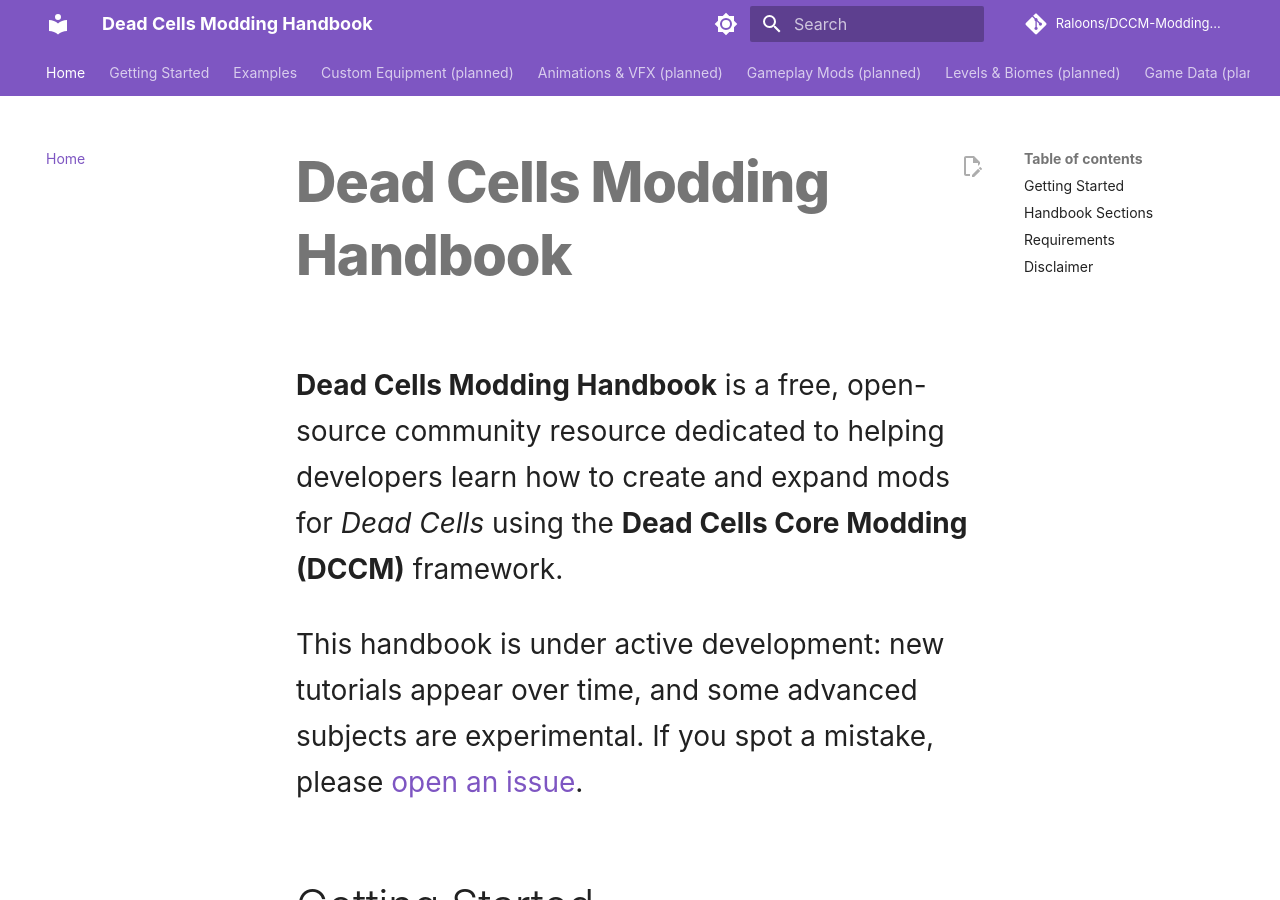
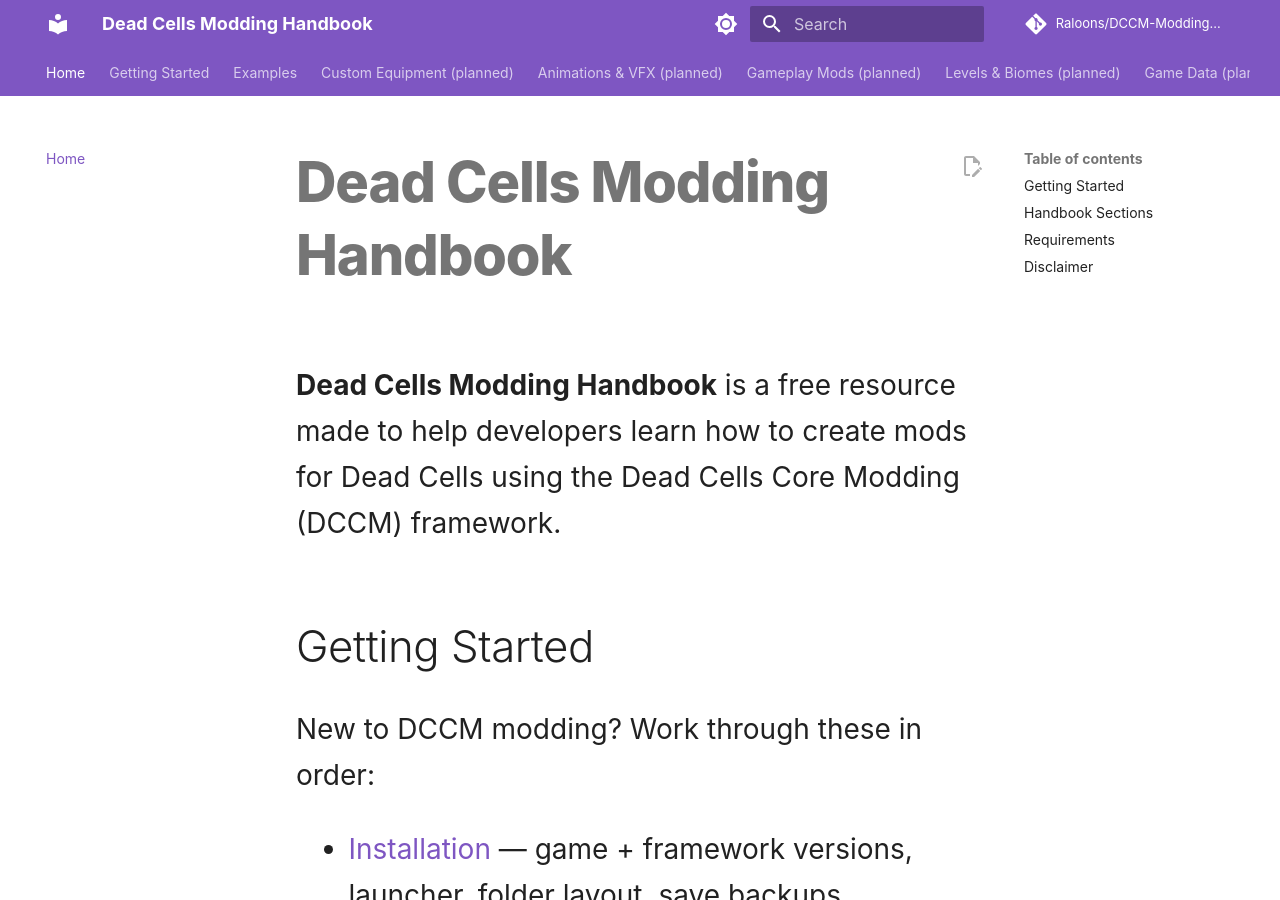
Before and after one commit to Raloons/DCCM-Modding-Handbook, an MkDocs documentation site: the page built from docs/index.md, in a window 1280 px wide and 900 px high. Built offline with MkDocs 1.6.1 and Material for MkDocs 9.7.7, drawn with Linux system fonts in a browser that asks for light colours; comment, search, counter and statistics services are not loaded; some of the changed text lies outside the part shown.

Commit message:
Simplify language in Dead Cells Modding Handbook
Removed unnecessary emphasis on 'free' and simplified language for clarity.

```diff
--- a/docs/index.md
+++ b/docs/index.md
@@ -1,8 +1,6 @@
 # Dead Cells Modding Handbook
 
-**Dead Cells Modding Handbook** is a free, open-source community resource dedicated to helping developers learn how to create and expand mods for *Dead Cells* using the **Dead Cells Core Modding (DCCM)** framework.
-
-This handbook is under active development: new tutorials appear over time, and some advanced subjects are experimental. If you spot a mistake, please [open an issue](https://github.com/Raloons/DCCM-Modding-Guides/issues).
+**Dead Cells Modding Handbook** is a free resource made to help developers learn how to create mods for Dead Cells using the Dead Cells Core Modding (DCCM) framework.
 
 ## Getting Started
 
@@ -26,7 +24,7 @@ New to DCCM modding? Work through these in order:
 
 ## Requirements
 
-This handbook focuses on modding through **Dead Cells Core Modding (DCCM)**.
+This handbook focuses on modding through Dead Cells Core Modding (DCCM).
 
 - [Dead Cells Core Modding — GitHub](https://github.com/dead-cells-core-modding/core)
 - [DCCM Documentation](https://dead-cells-core-modding.github.io/docs/)
```
